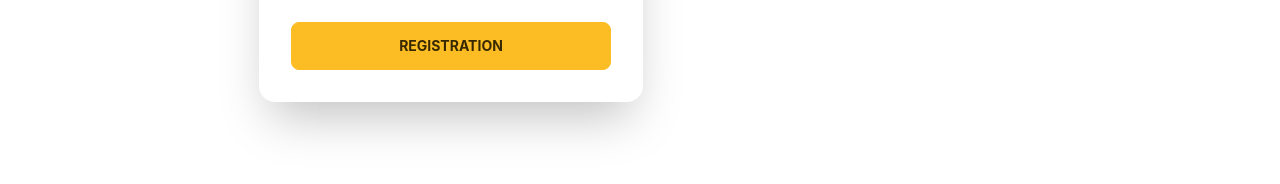
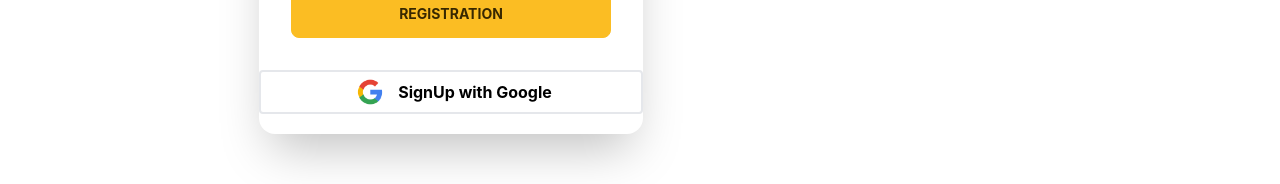
Before and after one commit to noyon-podder/service-review-client-11, a React (Create React App) app: page /register in a window 1280 px wide. Shown: the part 658-842 px from the top of the page. Built offline with nearby package versions, Linux system fonts and the light colour scheme; no server answers.

Commit message:
gogole login add this commit

```diff
--- a/src/contexts/AuthContext.js
+++ b/src/contexts/AuthContext.js
@@ -1,4 +1,4 @@
-import { createUserWithEmailAndPassword, getAuth, onAuthStateChanged, signInWithEmailAndPassword, signOut, updateProfile } from 'firebase/auth';
+import { createUserWithEmailAndPassword, getAuth, onAuthStateChanged, signInWithEmailAndPassword, signInWithPopup, signOut, updateProfile } from 'firebase/auth';
 import React, { createContext, useEffect, useState } from 'react';
 import app from '../firebase/firebase.config';
 
@@ -7,7 +7,7 @@ const auth = getAuth(app);
 export const AuthProvider = createContext();
 const AuthContext = ({children}) => {
 
-    const [user, setUser] = useState(null);
+    const [user, setUser] = useState({});
     const [loading, setLoading] = useState(true);
 
     const createNewUser = (email, password) => {
@@ -21,6 +21,7 @@ const AuthContext = ({children}) => {
     }
 
     const userUpdateProfile = (profileInfo) => {
+        setUser(profileInfo);
         return updateProfile(auth.currentUser,{displayName: profileInfo.displayName,
         photoURL: profileInfo.photoURL
         });
@@ -30,6 +31,9 @@ const AuthContext = ({children}) => {
         return signOut(auth);
     }
 
+    const googleSignUp = provider => {
+        return signInWithPopup(auth, provider);
+    }
     useEffect( () => {
         const unsubscribe = onAuthStateChanged(auth, currentUser => {
             setUser(currentUser);
@@ -45,7 +49,8 @@ const AuthContext = ({children}) => {
         userSignIn,
         userUpdateProfile,
         userLogout,
-        setUser
+        setUser,
+        googleSignUp
     }
     return (
         <div>
--- a/src/pages/Register/RegisterForm/RegisterForm.js
+++ b/src/pages/Register/RegisterForm/RegisterForm.js
@@ -1,18 +1,20 @@
+import { GoogleAuthProvider } from "firebase/auth";
 import React, { useContext, useState } from "react";
-import { Link, useNavigate } from "react-router-dom";
+import { Link } from "react-router-dom";
 import { AuthProvider } from "../../../contexts/AuthContext";
+import google from '../../../images/Google_Icons-09-512.webp';
 import Navbar from "../../shared/Navbar/Navbar";
 
 const RegisterForm = () => {
-  const {createNewUser, userUpdateProfile, setUser} = useContext(AuthProvider);
+  const {createNewUser, userUpdateProfile, setUser, googleSignUp} = useContext(AuthProvider);
   const [error, setError] = useState('');
-  const navigate = useNavigate();
 
+  const provider = new GoogleAuthProvider();
 
   const handleRegisterForm = event => {
     event.preventDefault();
 
-    setError('');
+
 
     const form = event.target;
     const displayName =form.fullName.value;
@@ -29,7 +31,6 @@ const RegisterForm = () => {
     .then(result => {
       const user = result.user;
       console.log(user);
-      navigate('/');
       userUpdateProfile(profileInfo)
       setUser(user);
     })
@@ -38,11 +39,23 @@ const RegisterForm = () => {
     })
 
 
-
+    setError('');
     userUpdateProfile(profileInfo)
     .then()
     .catch(err => {
       setError(err.message);
+    })
+  }
+
+  const handleGoogleLogin = () => {
+    googleSignUp(provider)
+    .then(result => {
+      const user = result.user;
+      console.log(user);
+      setUser(user);
+    })
+    .catch(error => {
+      setError(error.message)
     })
   }
   return (
@@ -125,6 +138,13 @@ const RegisterForm = () => {
                   </button>
                 </div>
               </form>
+              <div className="google-login">
+                <div className="flex justify-center items-center border-2 mb-5 cursor-pointer border-gray-200 rounded"
+                onClick={handleGoogleLogin}>
+                  <img src={google} alt="" className="w-10"/>
+                  <p className="text-black font-bold ml-2">SignUp with Google</p>
+                </div>
+              </div>
             </div>
           </div>
         </div>
--- a/src/pages/shared/Navbar/Navbar.js
+++ b/src/pages/shared/Navbar/Navbar.js
@@ -104,7 +104,7 @@ const Navbar = () => {
           )}
          {
           user?.uid &&
-          <> <img src={user?.photoURL} alt="" className="w-14 rounded-full mr-5 border-2 border-orange-600"/>
+          <> <img src={user?.photoURL} alt="" className="w-12 h-12 rounded-full mr-5 border-2 border-orange-600"/>
           <span className="text-warning text-2xl ">{user?.displayName}</span></>
          }
         </div>
```
Also changed, not shown: src/images/Google_Icons-09-512.webp (added).
